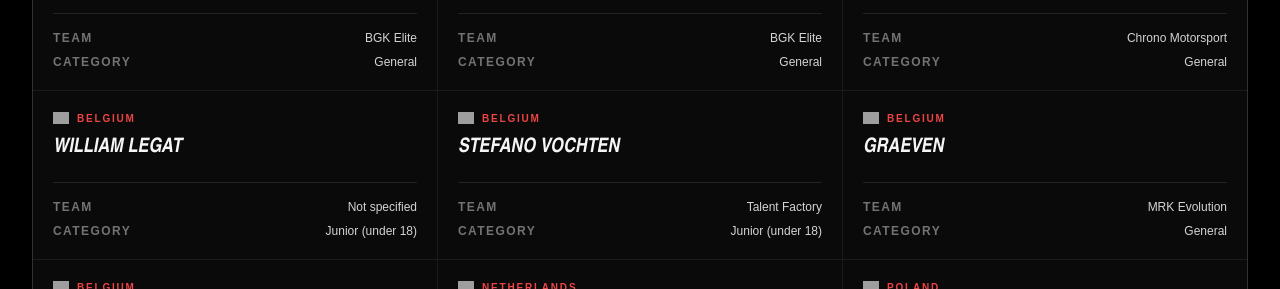
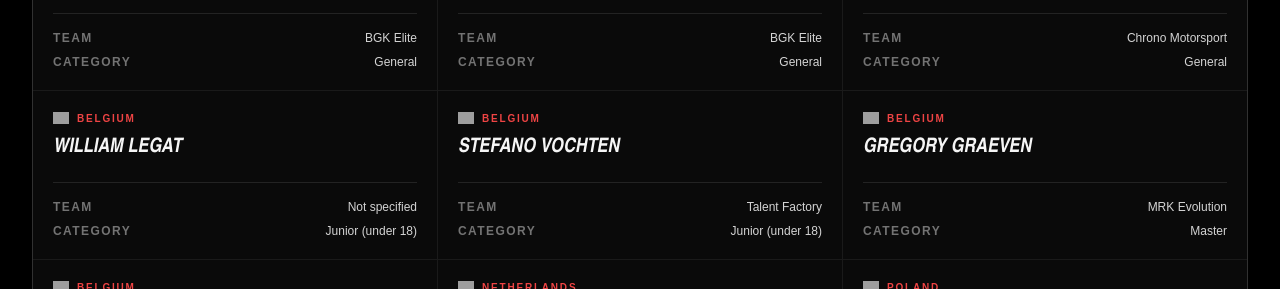
Before and after one commit to max040195/erw-website, a Next.js app: page /drivers in a window 1280 px wide. Shown: the part 1340-1629 px from the top of the page. Built offline with nearby package versions, Linux system fonts and the light colour scheme; grey boxes are pictures that could not be loaded.

Commit message:
Update driver name and category for Gregory Graeven

```diff
--- a/app/drivers/page.js
+++ b/app/drivers/page.js
@@ -15,7 +15,7 @@ const drivers = [
   ["Luca de Wilde", "Netherlands", "Chrono Motorsport", "General"],
   ["William Legat", "Belgium", "Not specified", "Junior (under 18)"],
   ["Stefano Vochten", "Belgium", "Talent Factory", "Junior (under 18)"],
-  ["Graeven", "Belgium", "MRK Evolution", "General"],
+  ["Gregory Graeven", "Belgium", "MRK Evolution", "Master"],
   ["Esteban Vochten", "Belgium", "Talent Factory", "Junior (under 18)"],
   ["Daan Kon", "Netherlands", "Den Hartog Racing", "General"],
   ["Igor Tworek", "Poland", "Not specified", "Junior (under 18)"],
```
